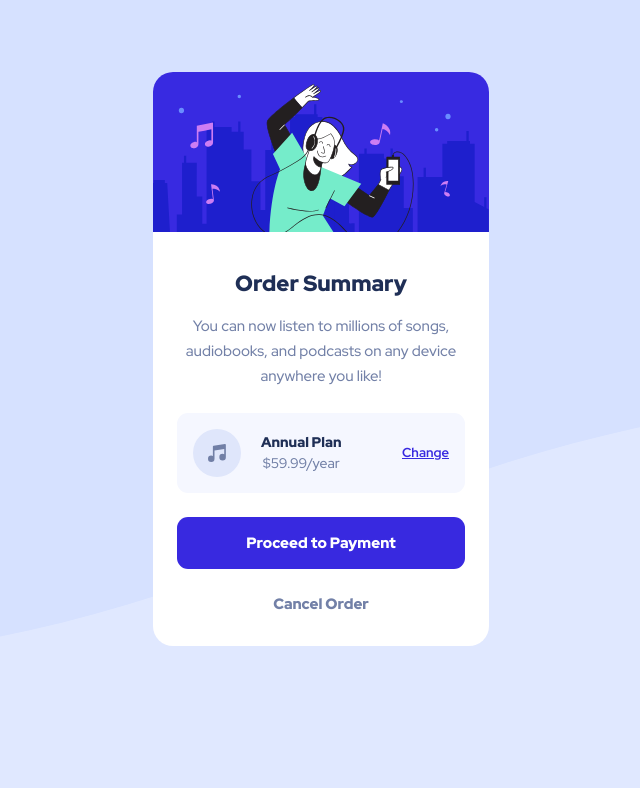
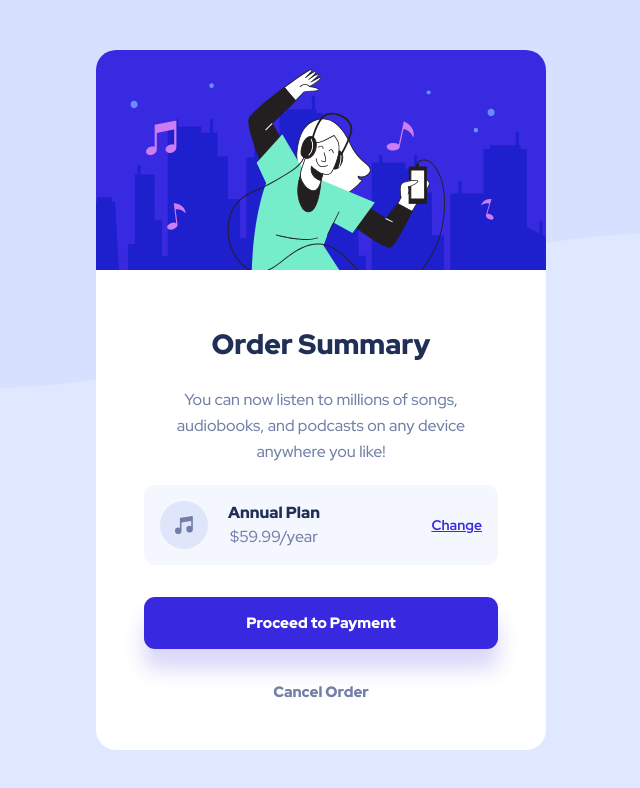
Before and after one commit to SauravFrontendDev/Order_summary_card, a website built with Vite: page index.html in a window 1280 px wide. Shown: the whole page, without its empty margins (319-959 px from the left). Built offline with nearby package versions, Linux system fonts and the light colour scheme.

Commit message:
Desktop design completed, with hover effects

```diff
--- a/assets/styles.css
+++ b/assets/styles.css
@@ -19,6 +19,8 @@ a {
   display: inline-block;
   text-decoration: none;
   color: inherit;
+  cursor: pointer;
+  transition: all 0.35s ease;
 }
 
 body {
@@ -32,6 +34,9 @@ body {
   height: 100vh;
   padding: 4.5rem 1.5rem;
   font-style: normal;
+  display: flex;
+  align-items: center;
+  justify-content: center;
 }
 .container {
   background-color: #fff;
@@ -43,7 +48,6 @@ body {
 }
 .hero__img {
   width: 100%;
-  height: 10rem;
   object-fit: cover;
 }
 
@@ -75,6 +79,7 @@ body {
   gap: 1.25rem;
   align-items: center;
   margin-bottom: 1.5rem;
+  font-size: 0.875rem;
 }
 
 .plan__icon--box {
@@ -88,13 +93,13 @@ body {
 }
 .plan__type {
   color: var(--dark-blue);
-  font-size: 0.875rem;
+
   font-weight: 900;
   line-height: normal;
 }
 .plan__price {
   color: var(--desaturated-blue);
-  font-size: 0.875rem;
+
   font-weight: 500;
   line-height: normal;
 }
@@ -105,6 +110,9 @@ body {
   font-weight: 700;
   line-height: normal;
   text-decoration-line: underline;
+}
+.plan__link:is(:hover, :focus-visible) {
+  color: var(--desaturated-blue);
 }
 
 .btn__primary {
@@ -119,6 +127,10 @@ body {
   font-weight: 900;
   line-height: normal;
   margin-bottom: 1.5rem;
+  box-shadow: 0px 20px 20px 0px rgba(56, 42, 225, 0.19);
+}
+.btn__primary:is(:hover, :focus-visible) {
+  background-color: var(--desaturated-blue);
 }
 
 .btn__secondary {
@@ -127,3 +139,38 @@ body {
   font-weight: 900;
   line-height: normal;
 }
+.btn__secondary:is(:hover, :focus-visible) {
+  color: var(--dark-blue);
+}
+
+@media screen and (min-width: 36rem) {
+  body {
+    background-image: url("../images/pattern-background-desktop.svg");
+  }
+  .container {
+    max-width: 28.125rem;
+    border-radius: 1.25rem;
+  }
+  .card__content {
+    padding: 3.125rem 3rem 3rem;
+  }
+  .hero__title {
+    font-size: 1.75rem;
+    margin-bottom: 1.5rem;
+  }
+  .hero__text {
+    font-size: 1rem;
+    line-height: 162.5%;
+    margin-bottom: 1.25rem;
+  }
+  .hero__plan--container {
+    margin-bottom: 2rem;
+    font-size: 1rem;
+  }
+  .plan__link {
+    font-size: 0.875rem;
+  }
+  .btn__primary {
+    margin-bottom: 2rem;
+  }
+}
```
